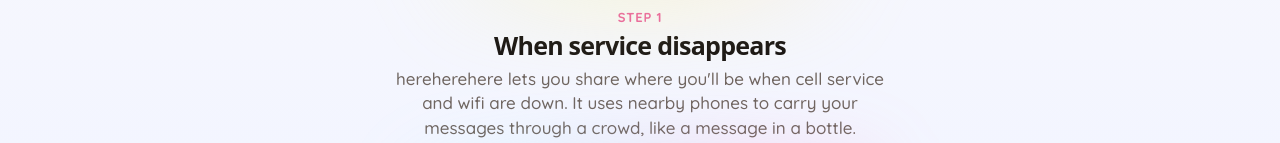
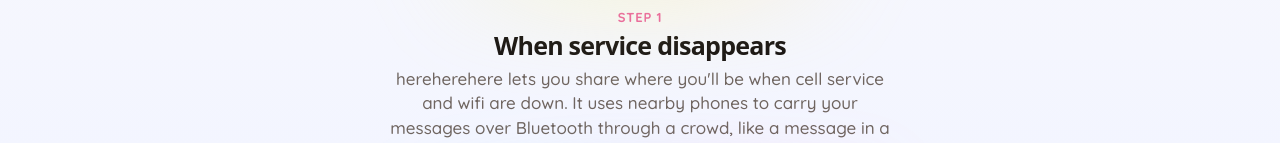
Before and after one commit to raymondjacobson/hereherehere, a website built with Vite: page apps/web/how/index.html in a window 1280 px wide. Shown: the part 649-792 px from the top of the page. Built offline with nearby package versions, Linux system fonts and the light colour scheme; a web font is replaced by a local one.

Commit message:
Update text to clarify message transmission method

```diff
--- a/apps/web/how/index.html
+++ b/apps/web/how/index.html
@@ -36,7 +36,7 @@
         <h2>When service disappears</h2>
         <p>
           hereherehere lets you share where you'll be when cell service and wifi are down. It uses
-          nearby phones to carry your messages through a crowd, like a message in a bottle.
+          nearby phones to carry your messages over Bluetooth through a crowd, like a message in a bottle.
         </p>
       </section>
 
```
